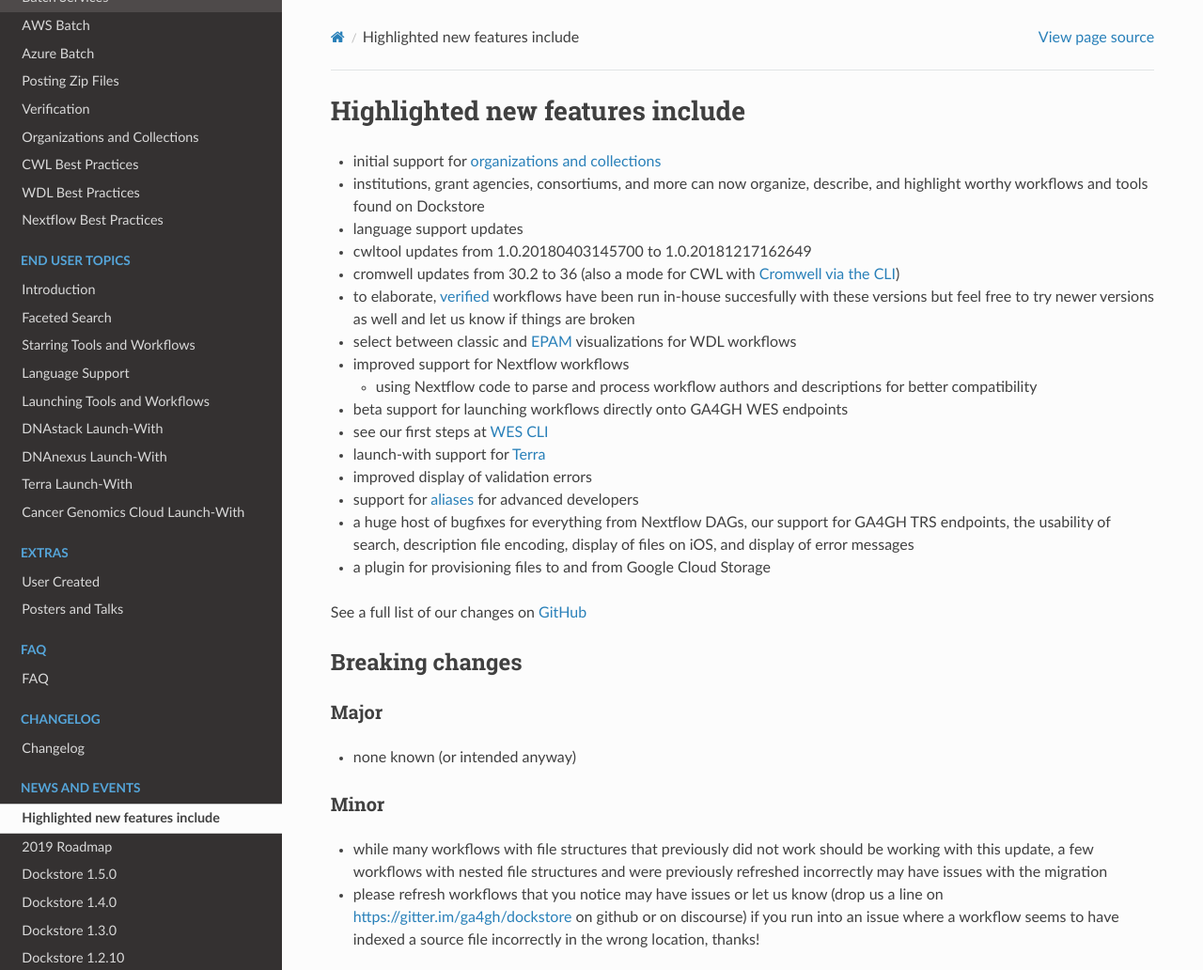
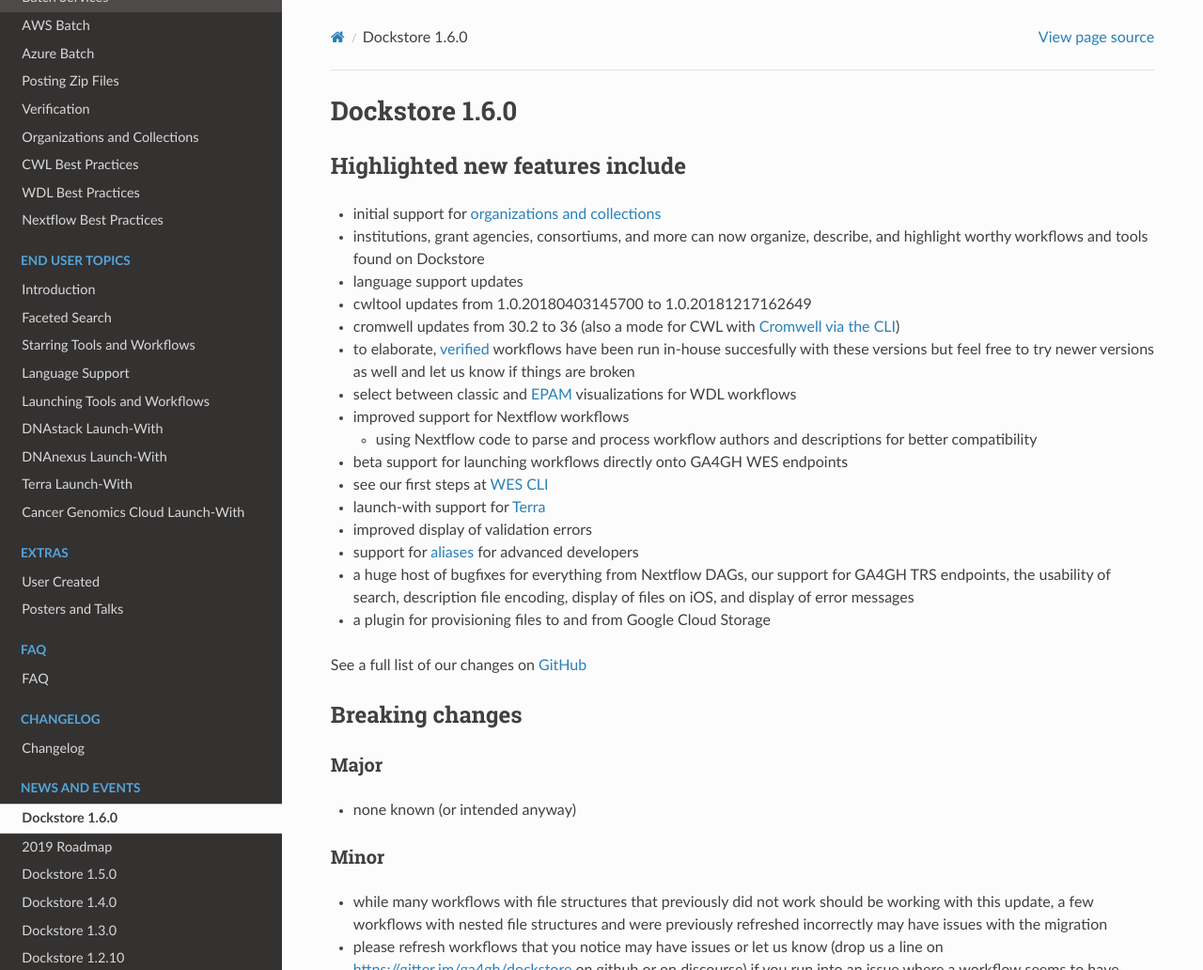
Before and after one commit to dockstore/dockstore-documentation, a Sphinx documentation site: the page built from docs/news/2019-04-08-Dockstore-1.6.0.rst, in a window 1280 px wide and 1381 px high, cut to the strip 0-1032 px from the top of the window. Shown: the whole strip at 94% size. Built offline with Sphinx 7.4.7 and the Read the Docs theme 2.0.0, drawn with Linux system fonts in a browser that asks for light colours.

Commit message:
add missing title

```diff
--- a/docs/news/2019-04-08-Dockstore-1.6.0.rst
+++ b/docs/news/2019-04-08-Dockstore-1.6.0.rst
@@ -1,5 +1,8 @@
+Dockstore 1.6.0
+===============
+
 Highlighted new features include
-================================
+--------------------------------
 
 -  initial support for `organizations and
    collections <https://docs.dockstore.org/docs/publisher-tutorials/organizations-and-collections/>`__
```
